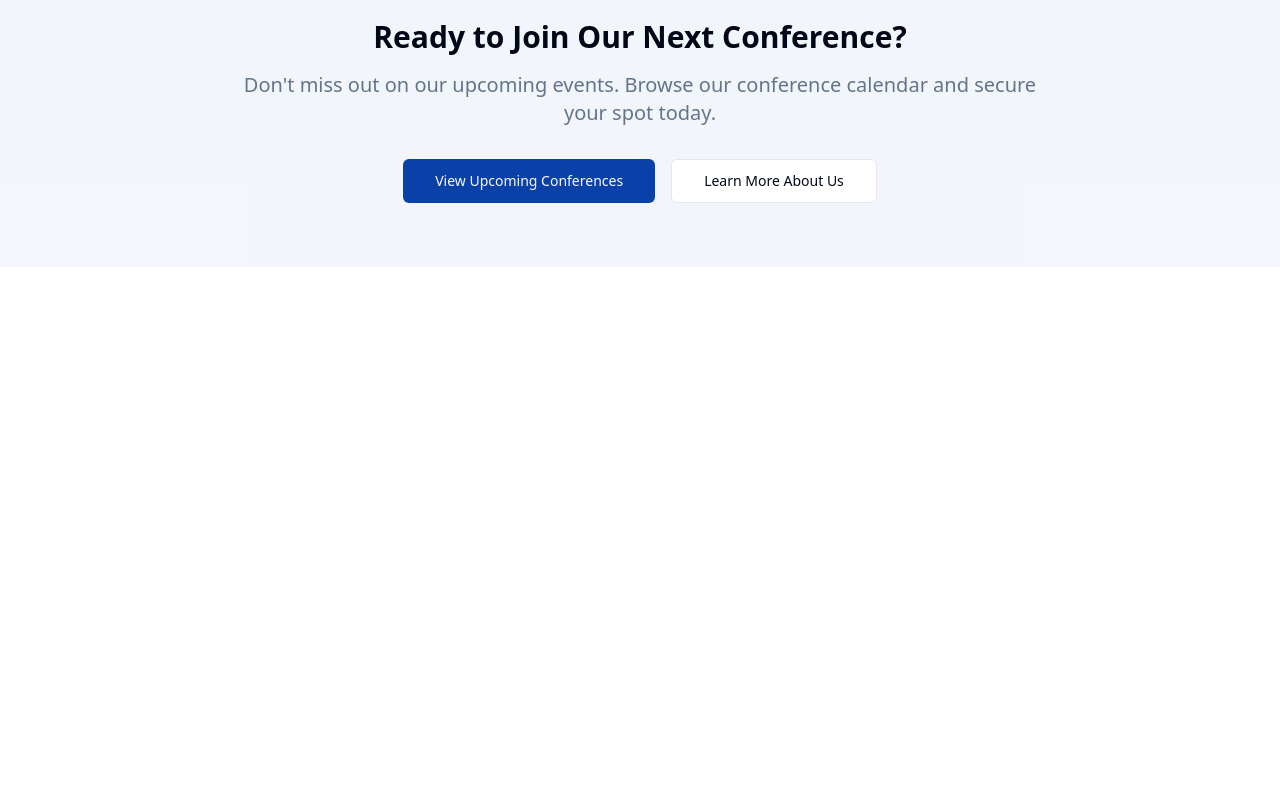
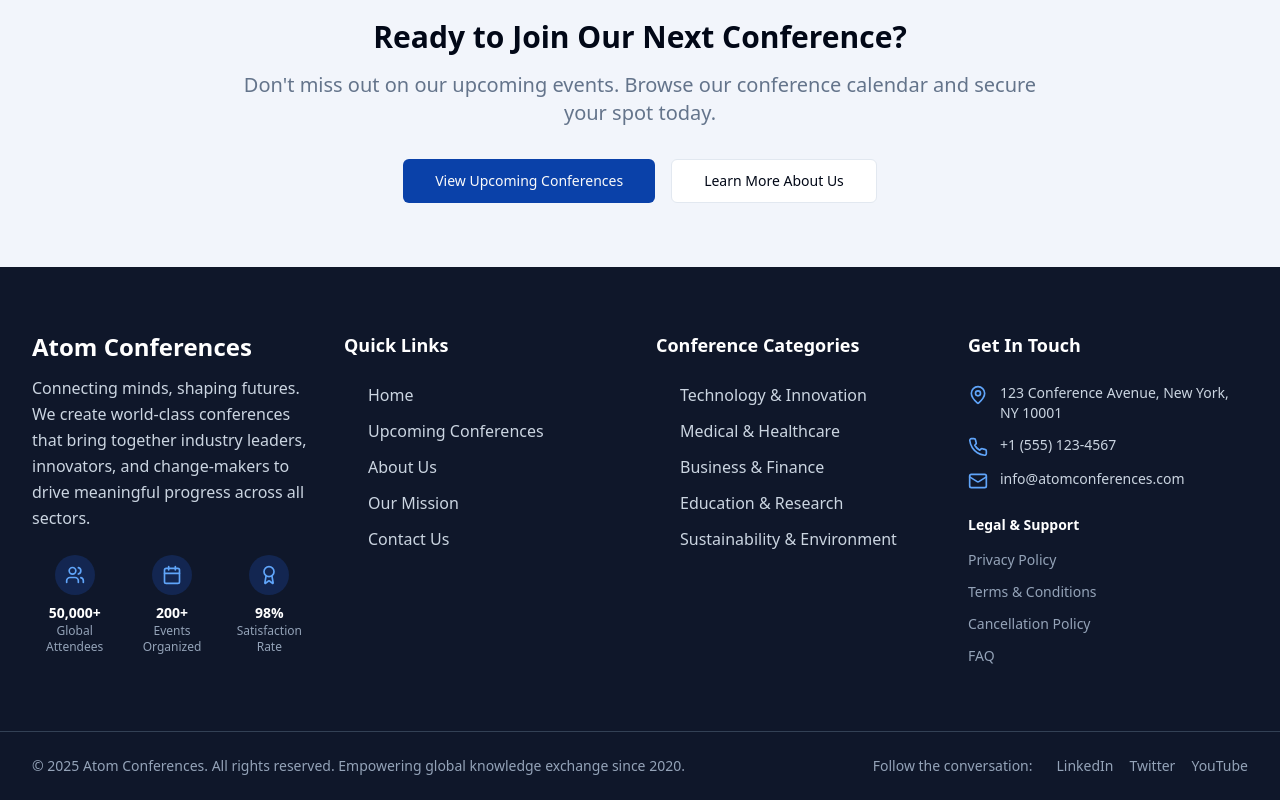
Before and after one commit to theatom-gp/atom-connect-hub, a React (Vite) app: page /contact in a window 1280 px wide. Shown: the part 1852-2652 px from the top of the page. Before the commit the page ends 2119 px from the top, so only its background shows below. Built offline with nearby package versions, Linux system fonts and the light colour scheme.

Commit message:
Add footer to pages
Added a professional footer to the home and contact pages, incorporating industry-standard elements such as company name, description, quick links, legal information, and contact details. The copy was crafted using expert techniques for a conversion-focused design.

```diff
--- /dev/null
+++ b/src/components/Footer.tsx
@@ -0,0 +1,177 @@
+import { Separator } from '@/components/ui/separator';
+import { MapPin, Phone, Mail, Calendar, Users, Award, ArrowRight } from 'lucide-react';
+
+const Footer = () => {
+  const currentYear = new Date().getFullYear();
+
+  const quickLinks = [
+    { name: 'Home', href: '/' },
+    { name: 'Upcoming Conferences', href: '/meetings' },
+    { name: 'About Us', href: '/#about' },
+    { name: 'Our Mission', href: '/#mission' },
+    { name: 'Contact Us', href: '/contact' },
+  ];
+
+  const legalLinks = [
+    { name: 'Privacy Policy', href: '/privacy-policy' },
+    { name: 'Terms & Conditions', href: '/terms-and-conditions' },
+    { name: 'Cancellation Policy', href: '/cancellation-policy' },
+    { name: 'FAQ', href: '/faq' },
+  ];
+
+  const conferenceCategories = [
+    { name: 'Technology & Innovation', href: '/meetings#tech' },
+    { name: 'Medical & Healthcare', href: '/meetings#medical' },
+    { name: 'Business & Finance', href: '/meetings#finance' },
+    { name: 'Education & Research', href: '/meetings#education' },
+    { name: 'Sustainability & Environment', href: '/meetings#sustainability' },
+  ];
+
+  const contactInfo = [
+    { icon: MapPin, text: '123 Conference Avenue, New York, NY 10001' },
+    { icon: Phone, text: '+1 (555) 123-4567' },
+    { icon: Mail, text: 'info@atomconferences.com' },
+  ];
+
+  const achievements = [
+    { icon: Users, number: '50,000+', label: 'Global Attendees' },
+    { icon: Calendar, number: '200+', label: 'Events Organized' },
+    { icon: Award, number: '98%', label: 'Satisfaction Rate' },
+  ];
+
+  return (
+    <footer className="bg-slate-900 text-white">
+      {/* Main Footer Content */}
+      <div className="max-w-7xl mx-auto px-4 sm:px-6 lg:px-8 py-16">
+        <div className="grid grid-cols-1 md:grid-cols-2 lg:grid-cols-4 gap-8">
+
+          {/* Company Info */}
+          <div className="lg:col-span-1">
+            <div className="mb-6">
+              <h3 className="text-2xl font-bold text-white mb-3">Atom Conferences</h3>
+              <p className="text-slate-300 leading-relaxed">
+                Connecting minds, shaping futures. We create world-class conferences that bring together
+                industry leaders, innovators, and change-makers to drive meaningful progress across all sectors.
+              </p>
+            </div>
+
+            {/* Trust Indicators */}
+            <div className="grid grid-cols-3 gap-3">
+              {achievements.map((achievement, index) => {
+                const IconComponent = achievement.icon;
+                return (
+                  <div key={index} className="text-center">
+                    <div className="w-10 h-10 bg-blue-600/20 rounded-full flex items-center justify-center mx-auto mb-2">
+                      <IconComponent className="w-5 h-5 text-blue-400" />
+                    </div>
+                    <div className="text-sm font-semibold text-white">{achievement.number}</div>
+                    <div className="text-xs text-slate-400">{achievement.label}</div>
+                  </div>
+                );
+              })}
+            </div>
+          </div>
+
+          {/* Quick Links */}
+          <div>
+            <h4 className="text-lg font-semibold text-white mb-6">Quick Links</h4>
+            <ul className="space-y-3">
+              {quickLinks.map((link, index) => (
+                <li key={index}>
+                  <a
+                    href={link.href}
+                    className="text-slate-300 hover:text-white transition-colors duration-200 flex items-center group"
+                  >
+                    <ArrowRight className="w-4 h-4 mr-2 opacity-0 group-hover:opacity-100 transition-opacity duration-200" />
+                    {link.name}
+                  </a>
+                </li>
+              ))}
+            </ul>
+          </div>
+
+          {/* Conference Categories */}
+          <div>
+            <h4 className="text-lg font-semibold text-white mb-6">Conference Categories</h4>
+            <ul className="space-y-3">
+              {conferenceCategories.map((category, index) => (
+                <li key={index}>
+                  <a
+                    href={category.href}
+                    className="text-slate-300 hover:text-white transition-colors duration-200 flex items-center group"
+                  >
+                    <ArrowRight className="w-4 h-4 mr-2 opacity-0 group-hover:opacity-100 transition-opacity duration-200" />
+                    {category.name}
+                  </a>
+                </li>
+              ))}
+            </ul>
+          </div>
+
+          {/* Contact & Legal */}
+          <div>
+            <h4 className="text-lg font-semibold text-white mb-6">Get In Touch</h4>
+
+            {/* Contact Info */}
+            <div className="space-y-3 mb-6">
+              {contactInfo.map((info, index) => {
+                const IconComponent = info.icon;
+                return (
+                  <div key={index} className="flex items-start space-x-3">
+                    <IconComponent className="w-5 h-5 text-blue-400 mt-0.5 flex-shrink-0" />
+                    <span className="text-slate-300 text-sm">{info.text}</span>
+                  </div>
+                );
+              })}
+            </div>
+
+            {/* Legal Links */}
+            <div>
+              <h5 className="text-sm font-semibold text-white mb-3">Legal & Support</h5>
+              <ul className="space-y-2">
+                {legalLinks.map((link, index) => (
+                  <li key={index}>
+                    <a
+                      href={link.href}
+                      className="text-slate-400 hover:text-white transition-colors duration-200 text-sm"
+                    >
+                      {link.name}
+                    </a>
+                  </li>
+                ))}
+              </ul>
+            </div>
+          </div>
+        </div>
+      </div>
+
+      <Separator className="bg-slate-700" />
+
+      {/* Bottom Footer */}
+      <div className="max-w-7xl mx-auto px-4 sm:px-6 lg:px-8 py-6">
+        <div className="flex flex-col md:flex-row justify-between items-center space-y-4 md:space-y-0">
+          <div className="text-slate-400 text-sm">
+            © {currentYear} Atom Conferences. All rights reserved. Empowering global knowledge exchange since 2020.
+          </div>
+
+          <div className="flex items-center space-x-6 text-sm text-slate-400">
+            <span>Follow the conversation:</span>
+            <div className="flex space-x-4">
+              <a href="#" className="hover:text-white transition-colors duration-200" aria-label="LinkedIn">
+                LinkedIn
+              </a>
+              <a href="#" className="hover:text-white transition-colors duration-200" aria-label="Twitter">
+                Twitter
+              </a>
+              <a href="#" className="hover:text-white transition-colors duration-200" aria-label="YouTube">
+                YouTube
+              </a>
+            </div>
+          </div>
+        </div>
+      </div>
+    </footer>
+  );
+};
+
+export default Footer;
--- a/src/pages/Contact.tsx
+++ b/src/pages/Contact.tsx
@@ -10,6 +10,7 @@ import { Form, FormControl, FormField, FormItem, FormLabel, FormMessage } from '
 import { toast } from 'sonner';
 import { MapPin, Phone, Mail, Clock, Send, Users, Calendar, Award } from 'lucide-react';
 import Navigation from '@/components/Navigation';
+import Footer from '@/components/Footer';
 
 const contactFormSchema = z.object({
   firstName: z.string().min(2, 'First name must be at least 2 characters'),
@@ -388,6 +389,8 @@ const Contact = () => {
           </div>
         </div>
       </section>
+
+      <Footer />
     </div>
   );
 };
--- a/src/pages/Index.tsx
+++ b/src/pages/Index.tsx
@@ -4,6 +4,7 @@ import AboutUs from '@/components/AboutUs';
 import Mission from '@/components/Mission';
 import Vision from '@/components/Vision';
 import Conferences from '@/components/Conferences';
+import Footer from '@/components/Footer';
 
 const Index = () => {
   return (
@@ -14,6 +15,7 @@ const Index = () => {
       <Mission />
       <Vision />
       <Conferences />
+      <Footer />
     </div>
   );
 };
```
